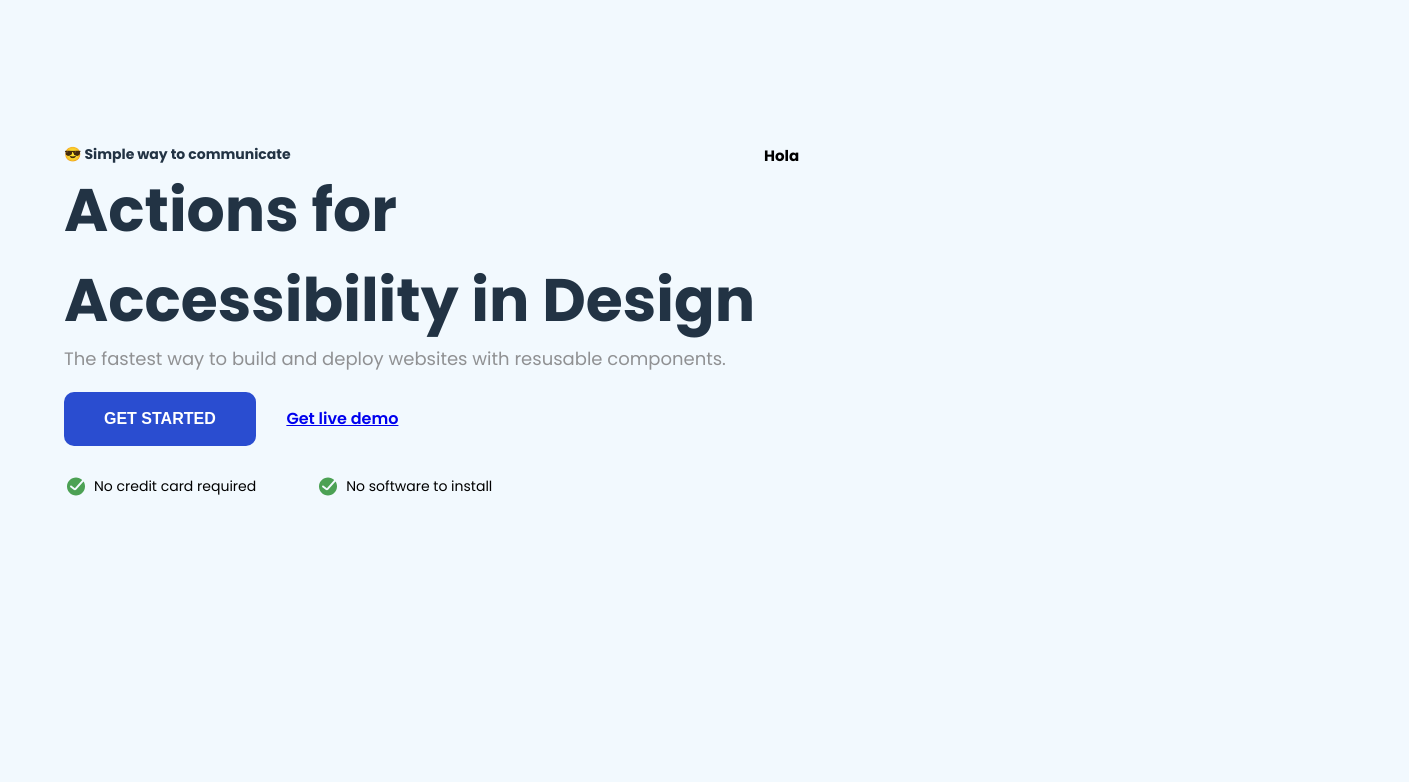
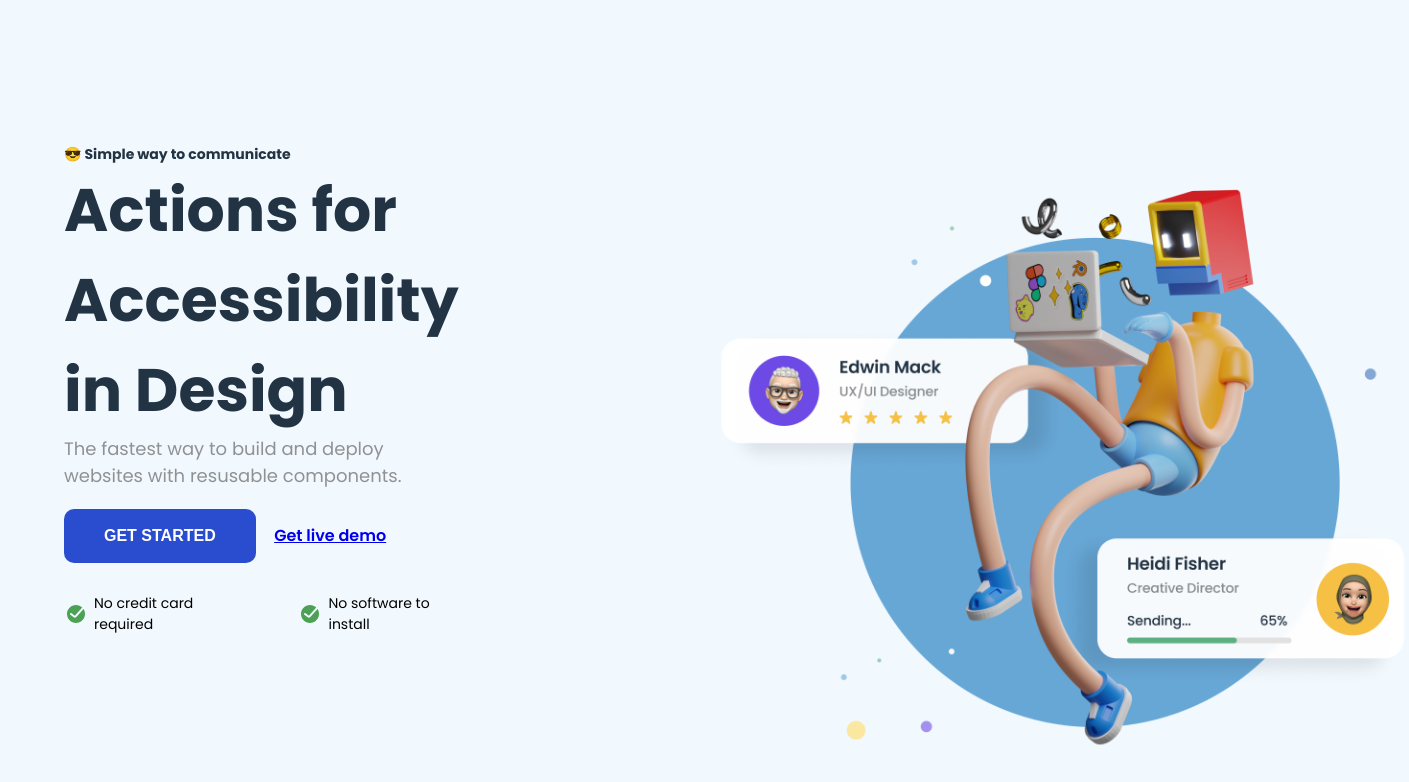
Before and after one commit to Ju4nR0sas/Simple-Homepage, a plain HTML site: page index.html in a window 1280 px wide. Shown: the part 76-858 px from the top of the page, 1409 px wide, since content can reach past the window. Before the commit the page ends 800 px from the top, so only its background shows below. Drawn offline with Linux system fonts and the light colour scheme.

Commit message:
Creacion de Hero

```diff
--- a/Css/desktop.css
+++ b/Css/desktop.css
@@ -153,4 +153,12 @@ main {
 
 /* Section Right */
 /* Start Hero */
+.hero {
+    padding-left: 25rem;
+    align-items: center;
+}
+
+.hero .image img{
+    width: 70rem;
+}
 /* End Main */
--- a/index.html
+++ b/index.html
@@ -51,7 +51,9 @@
         </section>
 
         <section class="hero">
-            <h1>Hola</h1>
+            <div class="image">
+                <img src="./Resources/hero-image-simple-homepage.png" alt="">
+            </div>
         </section>
     </main>
     <!-- End Main -->
```
